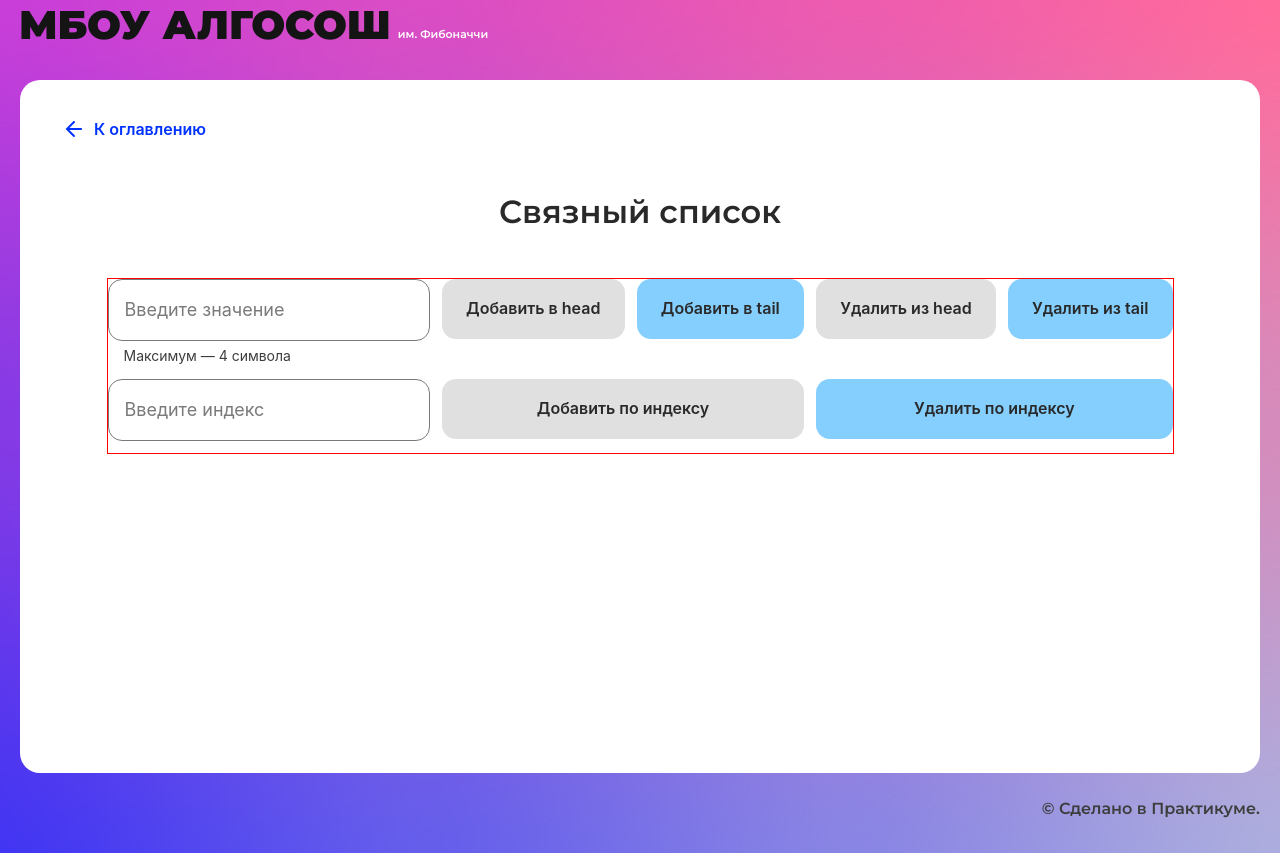
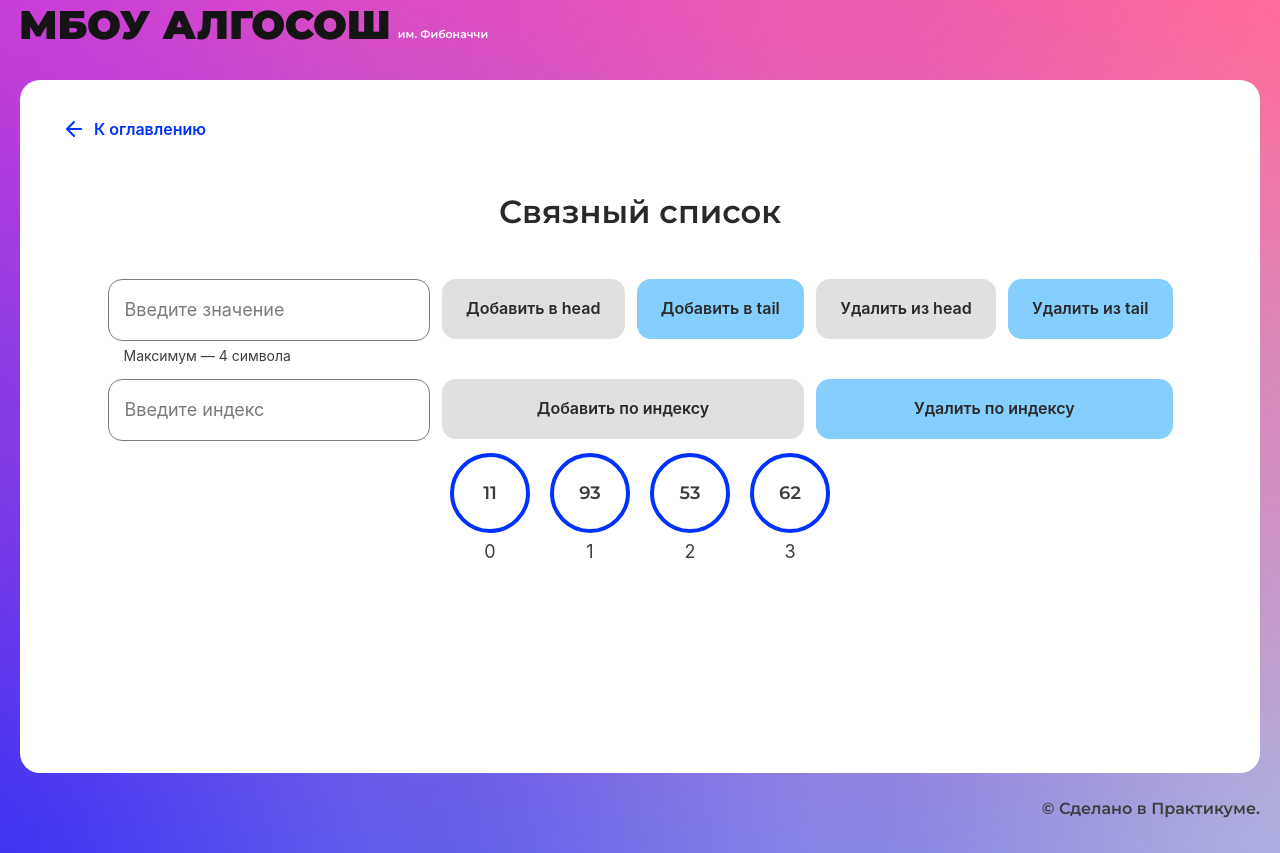
Before and after one commit to AlexanderSub/algososh, a React (Create React App) app: page /list in a window 1280 px wide. Built offline with nearby package versions, Linux system fonts and the light colour scheme.

Commit message:
initial list

```diff
--- a/src/pages/list-page/list-page.module.css
+++ b/src/pages/list-page/list-page.module.css
@@ -3,7 +3,7 @@
   display: grid;
   margin: 0 auto;
   gap: 12px;
-  outline: 1px solid red;
+
 }
 
 .inputValue {
@@ -45,3 +45,13 @@
   grid-row: 2/3;
   grid-column: 4/6;
 }
+
+.output {
+  margin: 0;
+  padding: 0;
+  display: flex;
+  gap: 20px;
+  grid-row: 3/4;
+  grid-column: 1/6;
+  justify-content: center;
+}
--- a/src/pages/list-page/list-page.tsx
+++ b/src/pages/list-page/list-page.tsx
@@ -1,10 +1,10 @@
-import React, { ChangeEvent, SetStateAction, useState } from "react";
+import React, { ChangeEvent, SetStateAction, useEffect, useState } from "react";
 import { Button } from "../../components/ui/button/button";
 import { Circle } from "../../components/ui/circle/circle";
 import { Input } from "../../components/ui/input/input";
 import { SolutionLayout } from '../../components/ui/solution-layout/solution-layout';
 import { ElementStates } from "../../types/element-states";
-import PagesStyles from '../pages.module.css'
+import { TListState } from "../../types/types";
 import { LinkedList } from "./LinkedList";
 import ListPageStyles from './list-page.module.css'
 
@@ -13,9 +13,10 @@ export const ListPage: React.FC = () => {
     setInput((e.target as HTMLInputElement).value)
   }
 
-  const initialArray = Array.from({length: 4}, () => Math.floor(Math.random() * 100));
+  const initialArray = Array.from({length: 4}, () => Math.floor(Math.random() * 100)).map(item => item.toString());
 
   const [list] = useState(new LinkedList(initialArray))
+  const [listState, setListState] = useState<TListState<typeof input>[]>([])
   const [input, setInput] = useState<string>('')
   const [index, setIndex] = useState<string>('')
   const [addToHeadLoading, setAddToHeadLoading] = useState(false)
@@ -25,6 +26,27 @@ export const ListPage: React.FC = () => {
   const [addByIndexLoading, setAddByIndexLoading] = useState(false)
   const [deleteByIndexLoading, setDeleteByIndexLoading] = useState(false)
   const [element, setElement] = useState()
+
+  const setState = () => {
+    const array: TListState<typeof input>[] = []
+    const circles = list.toArray()
+    for (let i = 0; i < circles.length; i++) {
+      array.push({
+        circle: circles[i],
+        smallCircle: '',
+        state: ElementStates.Default,
+        addProgress: false,
+        deleteProgress: false
+      })
+    }
+    return array
+  }
+
+  useEffect(() => {
+    setListState([...setState()])
+  }, [])
+
+  console.log(listState)
 
   const addToHead = () => {
 
@@ -97,17 +119,15 @@ export const ListPage: React.FC = () => {
           />
 
 
-        <div className={PagesStyles.output}>
-          {/* {symbols.map((item, index) =>
+        <div className={ListPageStyles.output}>
+          {listState.map((item, index) =>
             <Circle
               key={index}
-              letter={item}
+              letter={item.circle}
               index={index}
-              state={index === count ? ElementStates.Changing : ElementStates.Default}
-              head={item && index === head ? "head" : ""}
-              tail={item === (tail).toString() ? "tail" : ""}
+
             />
-          )} */}
+          )}
         </div>
       </div>
     </SolutionLayout>
```
